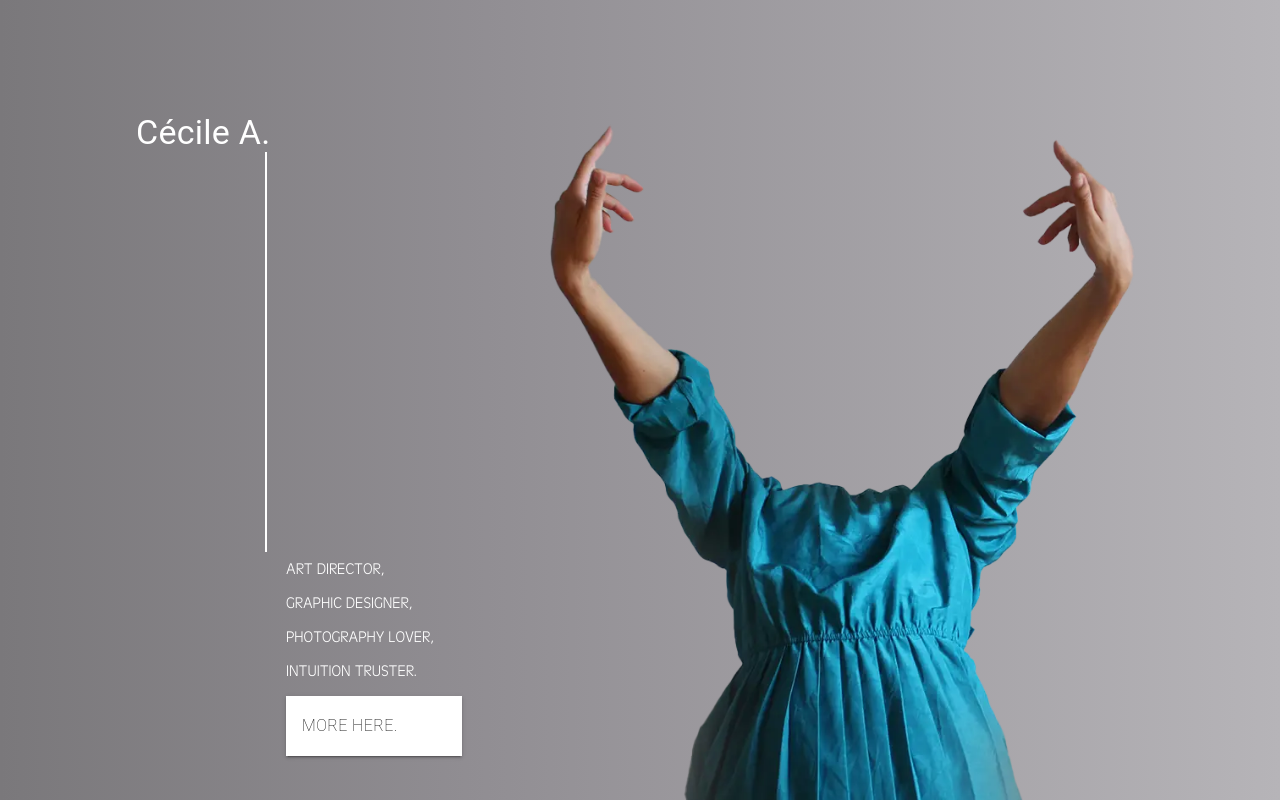
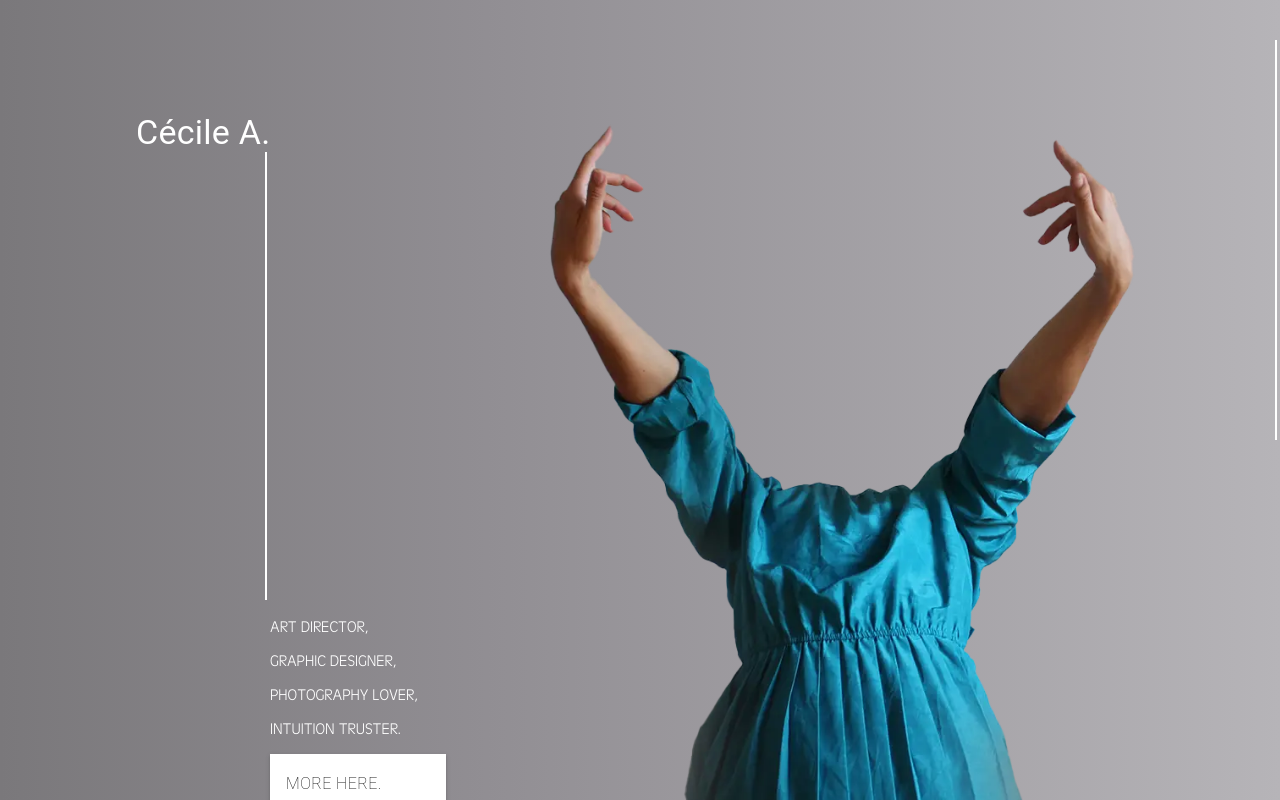
Before and after one commit to nicolasgodineau/portfolio_cecile, a Next.js app: page / in a window 1280 px wide. Built offline with nearby package versions, Linux system fonts and the light colour scheme.

Commit message:
Ajustement style css

```diff
--- a/app/page.module.css
+++ b/app/page.module.css
@@ -1,5 +1,5 @@
 @font-face {
-    font-family: "HattonMedium";
+    font-family: "HattonMedium" !important;
     src: url("../public/fonts/Hatton/Hatton-Medium.otf") format("truetype");
     font-weight: normal;
     font-style: normal;
--- a/app/page.tsx
+++ b/app/page.tsx
@@ -132,7 +132,7 @@ const Home: React.FC = () => {
                                 "&::after": {
                                     content: '""',
                                     position: "absolute",
-                                    height: "400px",
+                                    height: "56vh",
                                     width: "2px",
                                     top: "40px",
                                     right: "1.1px",
@@ -146,8 +146,17 @@ const Home: React.FC = () => {
                     <Box
                         sx={{
                             width: "fit-content",
-                            paddingLeft: "150px",
-                            paddingTop: "390px",
+                            paddingLeft: "134px",
+                            paddingTop: "56vh",
+                            "&::before": {
+                                content: '""',
+                                position: "absolute",
+                                height: "400px",
+                                width: "2px",
+                                top: "40px",
+                                right: "1.1px",
+                                borderLeft: "2px solid white",
+                            },
                         }}
                     >
                         <List>
```
